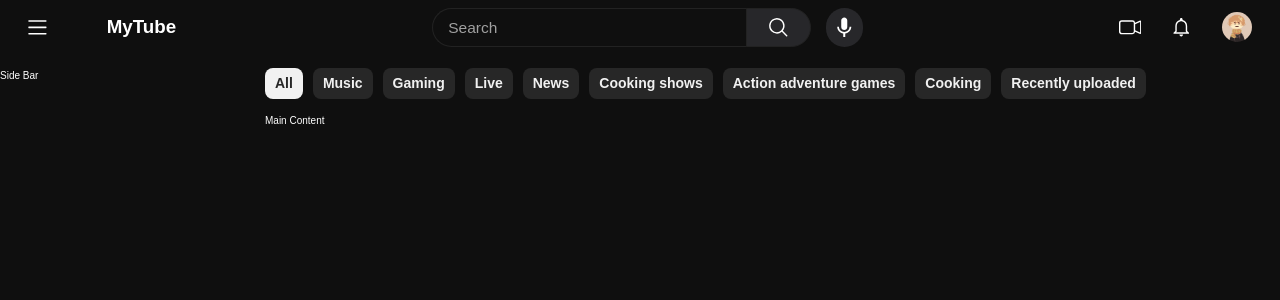
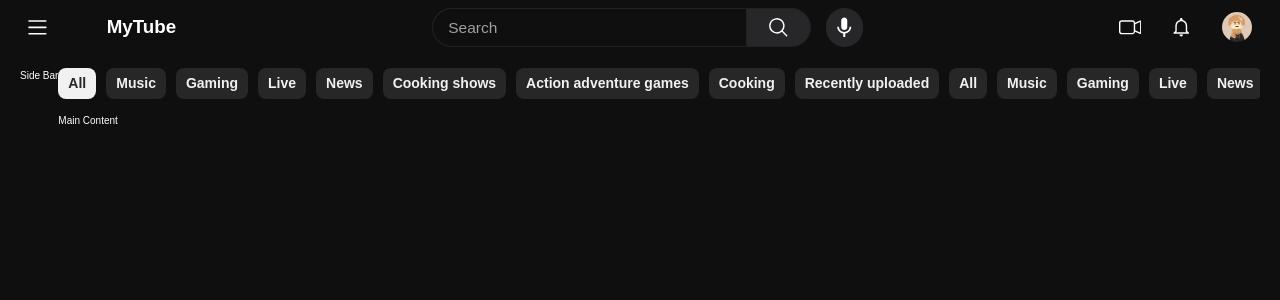
Before and after one commit to Biszku/Tailwind-My-Tube, a React (Vite) app: page / in a window 1280 px wide. Shown: the top 300 px of the page. Built offline with nearby package versions, Linux system fonts and the light colour scheme.

Commit message:
fixed problem with navigation

```diff
--- a/src/App.tsx
+++ b/src/App.tsx
@@ -6,7 +6,7 @@ const App = () => {
   return (
     <div className="flex flex-col bg-[#0f0f0f]">
       <Header />
-      <main className="flex">
+      <main className="flex px-[2rem]">
         <Sidebar />
         <MainContainer />
       </main>
--- a/src/components/header/header.tsx
+++ b/src/components/header/header.tsx
@@ -4,7 +4,7 @@ import SearchContainer from "./searchContainer/searchContainer";
 
 const Header = () => {
   return (
-    <header className="bg-[#0f0f0f] sticky top-0 z-1 flex items-center justify-between col-span-2 px-[2.8rem] ">
+    <header className="bg-[#0f0f0f] sticky top-0 z-2 flex items-center justify-between col-span-2 px-[2.8rem] ">
       <LogoContainer />
       <SearchContainer />
       <RigthContainer />
--- a/src/components/mainContent/mainContainer.tsx
+++ b/src/components/mainContent/mainContainer.tsx
@@ -2,7 +2,7 @@ import MainContentNav from "./mainContentNav/mainContentNav";
 
 const MainContainer = () => {
   return (
-    <section className="flex-1">
+    <section className="flex-1 min-w-[0px]">
       <MainContentNav />
       <div className="h-[1000vh] ">
         <p className="text-white">Main Content</p>
--- a/src/components/mainContent/mainContentNav/mainContentNav.tsx
+++ b/src/components/mainContent/mainContentNav/mainContentNav.tsx
@@ -12,9 +12,29 @@ const MainContentNav = () => {
     "Action adventure games",
     "Cooking",
     "Recently uploaded",
+
+    "All",
+    "Music",
+    "Gaming",
+    "Live",
+    "News",
+    "Cooking shows",
+    "Action adventure games",
+    "Cooking",
+    "Recently uploaded",
+
+    "All",
+    "Music",
+    "Gaming",
+    "Live",
+    "News",
+    "Cooking shows",
+    "Action adventure games",
+    "Cooking",
+    "Recently uploaded",
   ];
   return (
-    <div className="bg-[#0f0f0f] sticky top-[54.25px] z-1 flex gap-[1rem] overflow-auto  pt-[1.4rem] pb-[1.4rem]">
+    <div className="w-[100%] bg-[#0f0f0f] sticky top-[54.25px] z-1 flex gap-[1rem] overflow-x-auto  pt-[1.4rem] pb-[1.4rem]">
       {tabArr.map((name, index) => {
         return (
           <div
--- a/src/components/sIdeBar/sideBar.tsx
+++ b/src/components/sIdeBar/sideBar.tsx
@@ -1,6 +1,6 @@
 const Sidebar = () => {
   return (
-    <aside className="asideElementWidth sticky top-[54.25px] text-white pt-[1.4rem] w-[26.5rem]">
+    <aside className="asideElementWidth sticky top-[54.25px] text-white pt-[1.4rem]">
       <p>Side Bar</p>
     </aside>
   );
```
